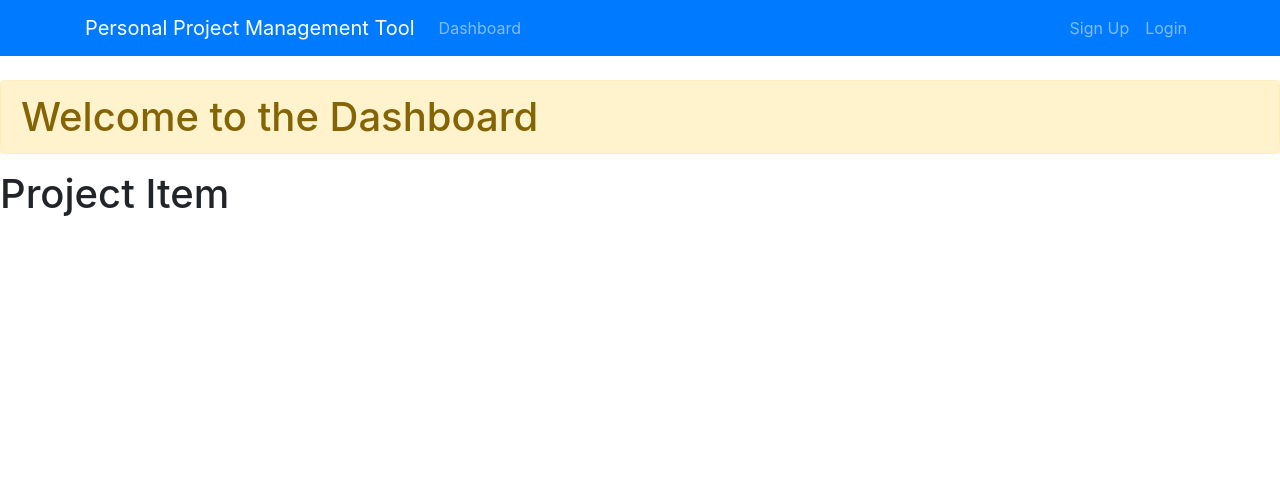
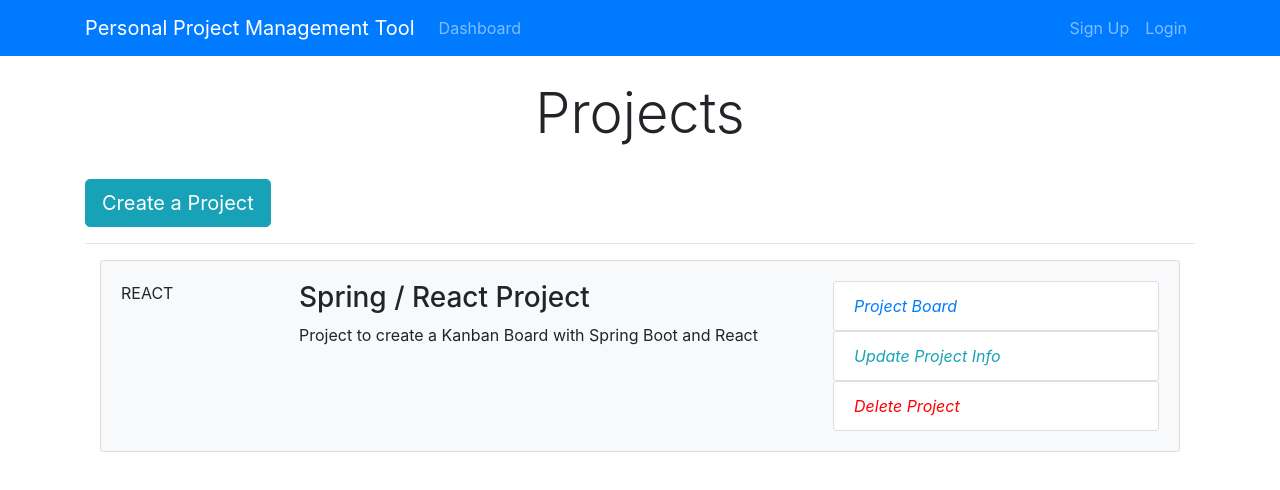
Before and after one commit to smola11/udemy-full-stack-spring-react-redux, a React (Create React App) app in the folder ppmtool-react-client/: page / in a window 1280 px wide. Shown: the top 490 px of the page. Built offline with nearby package versions, Linux system fonts and the light colour scheme.

Commit message:
Edited components and added react-router-dom

```diff
--- a/ppmtool-react-client/package.json
+++ b/ppmtool-react-client/package.json
@@ -6,6 +6,7 @@
     "bootstrap": "^4.3.1",
     "react": "^16.8.2",
     "react-dom": "^16.8.2",
+    "react-router-dom": "^4.3.1",
     "react-scripts": "2.1.5"
   },
   "scripts": {
--- a/ppmtool-react-client/src/components/Dashboard.js
+++ b/ppmtool-react-client/src/components/Dashboard.js
@@ -4,9 +4,21 @@
 class Dashboard extends Component {
   render() {
     return (
-      <div>
-        <h1 className="alert alert-warning">Welcome to the Dashboard</h1>
-        <ProjectItem />
+      <div className="projects">
+        <div className="container">
+          <div className="row">
+            <div className="col-md-12">
+              <h1 className="display-4 text-center">Projects</h1>
+              <br />
+              <a href="ProjectForm.html" className="btn btn-lg btn-info">
+                Create a Project
+              </a>
+              <br />
+              <hr />
+              <ProjectItem />
+            </div>
+          </div>
+        </div>
       </div>
     );
   }
--- a/ppmtool-react-client/src/components/Project/ProjectItem.js
+++ b/ppmtool-react-client/src/components/Project/ProjectItem.js
@@ -2,7 +2,40 @@
 
 class ProjectItem extends Component {
   render() {
-    return <h1>Project Item</h1>;
+    return (
+      <div className="container">
+        <div className="card card-body bg-light mb-3">
+          <div className="row">
+            <div className="col-2">
+              <span className="mx-auto">REACT</span>
+            </div>
+            <div className="col-lg-6 col-md-4 col-8">
+              <h3>Spring / React Project</h3>
+              <p>Project to create a Kanban Board with Spring Boot and React</p>
+            </div>
+            <div className="col-md-4 d-none d-lg-block">
+              <ul className="list-group">
+                <a href="#">
+                  <li className="list-group-item board">
+                    <i className="fa fa-flag-checkered pr-1"> Project Board </i>
+                  </li>
+                </a>
+                <a href="#">
+                  <li className="list-group-item update">
+                    <i className="fa fa-edit pr-1"> Update Project Info</i>
+                  </li>
+                </a>
+                <a href="">
+                  <li className="list-group-item delete">
+                    <i className="fa fa-minus-circle pr-1"> Delete Project</i>
+                  </li>
+                </a>
+              </ul>
+            </div>
+          </div>
+        </div>
+      </div>
+    );
   }
 }
 
```
Also changed, not shown: 1 other file (tests, documents, lock files or other folders).
